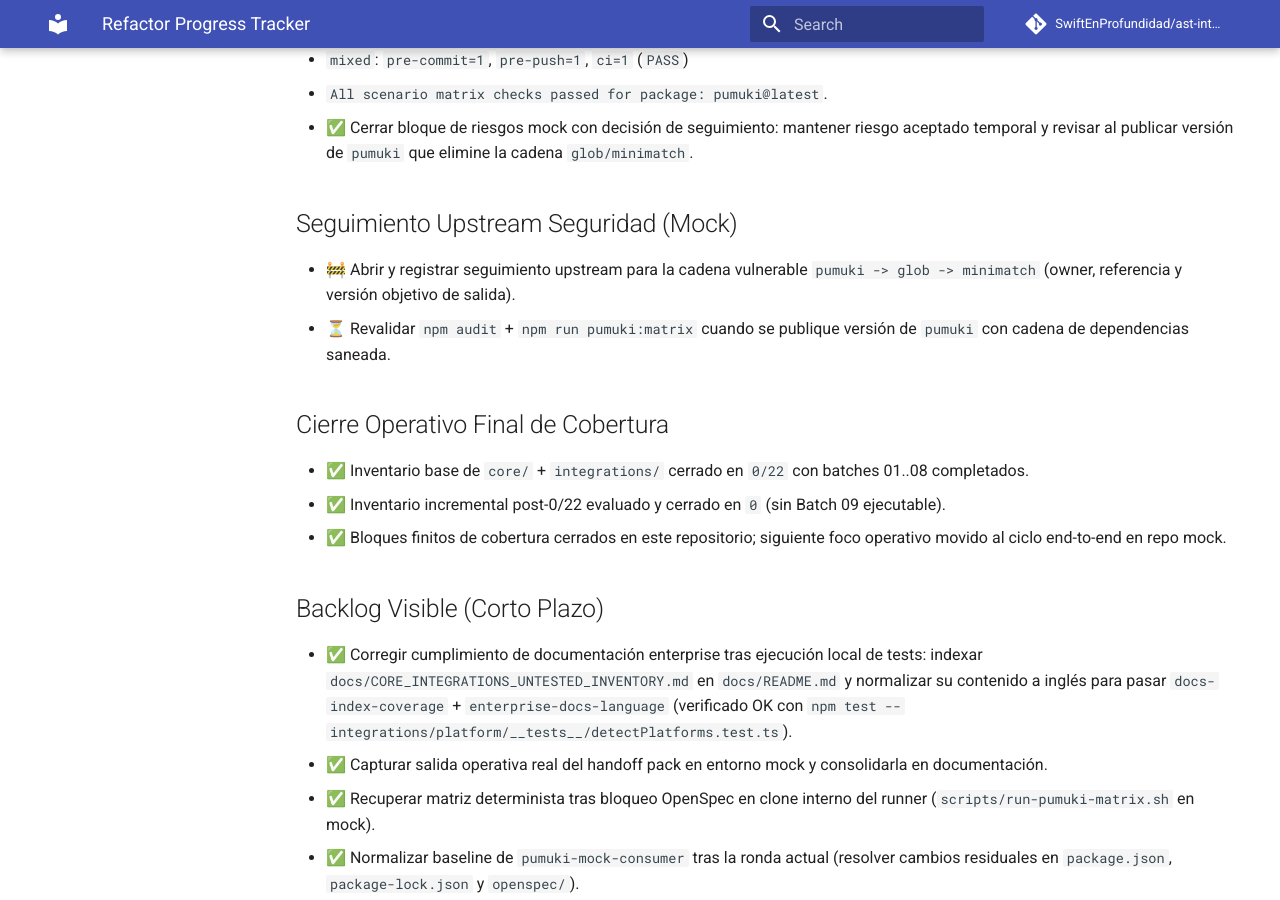
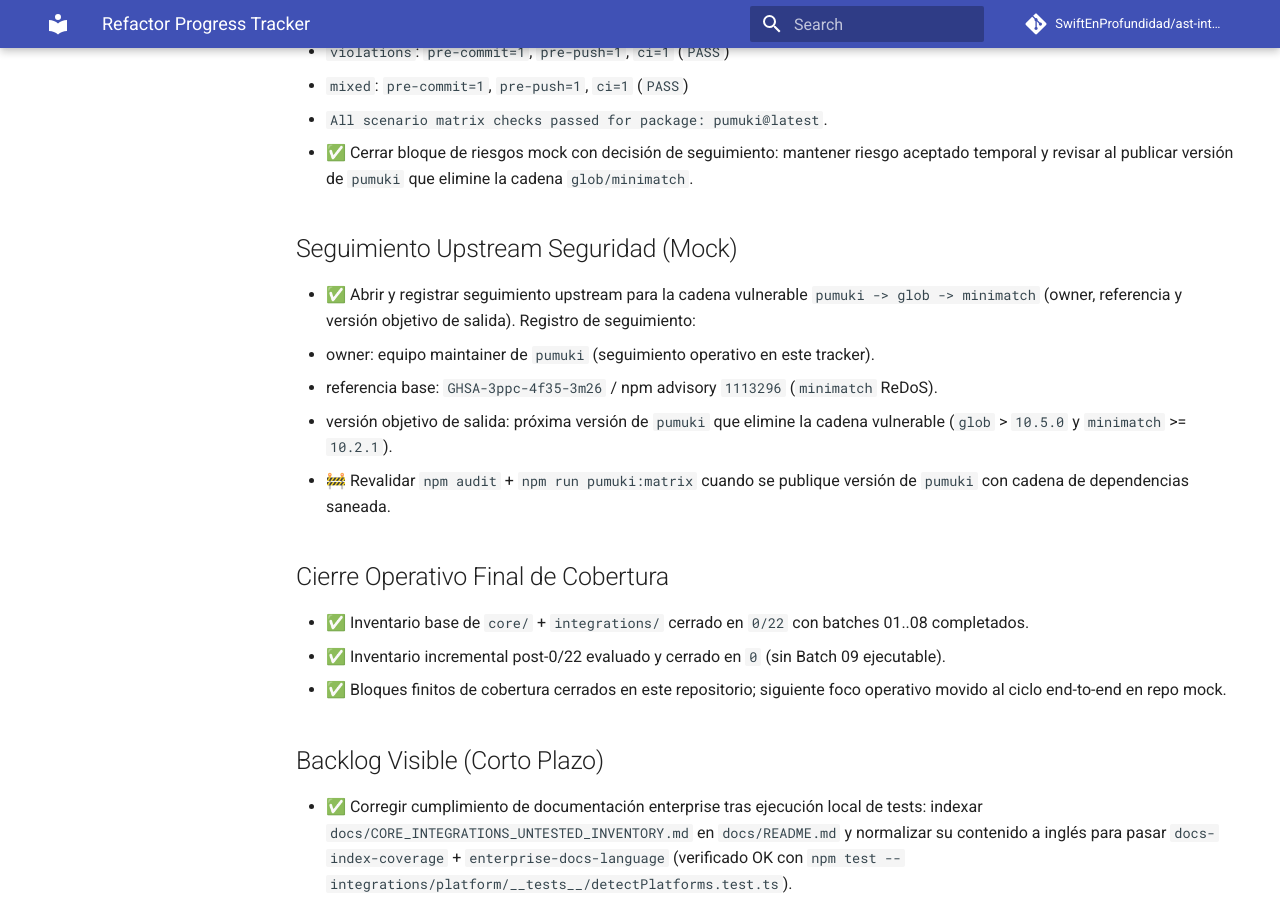
Before and after one commit to SwiftEnProfundidad/ast-intelligence-hooks, an MkDocs documentation site: the page built from docs/REFRACTOR_PROGRESS.md, in a window 1280 px wide and 900 px high, scrolled down 1472 px. Built offline with MkDocs 1.6.1 and Material for MkDocs 9.7.7, drawn with Linux system fonts in a browser that asks for light colours; comment, search, counter and statistics services are not loaded; some of the changed text lies outside the part shown.

Commit message:
docs(tracker): register upstream security follow-up details

```diff
--- a/docs/REFRACTOR_PROGRESS.md
+++ b/docs/REFRACTOR_PROGRESS.md
@@ -11,7 +11,7 @@ Estado consolidado del refactor con seguimiento de tareas y evidencia del avance
 - ✅ Bloque finito anterior cerrado con inventario restante **0/22** archivos sin test directo.
 - ✅ Publicar cierre operativo final de la fase de cobertura (inventario base 0/22 + inventario incremental refinado 0).
 - ✅ Consolidar evidencia del ciclo mock ejecutado y cerrar ciclo en este tracker.
-- ⏳ Tarea activa actual: ver sección “Seguimiento Upstream Seguridad (Mock)” (única tarea en 🚧).
+- ⏳ Tarea activa actual: ver sección “Seguimiento Upstream Seguridad (Mock)” (única tarea en 🚧: revalidación cuando se publique versión saneada de `pumuki`).
 
 ## Próximo Ciclo Mock (Definición Atómica)
 - ✅ Definir y publicar comando único de arranque del ciclo mock + criterio de aceptación.
@@ -44,8 +44,12 @@ Estado consolidado del refactor con seguimiento de tareas y evidencia del avance
 - ✅ Cerrar bloque de riesgos mock con decisión de seguimiento: mantener riesgo aceptado temporal y revisar al publicar versión de `pumuki` que elimine la cadena `glob/minimatch`.
 
 ## Seguimiento Upstream Seguridad (Mock)
-- 🚧 Abrir y registrar seguimiento upstream para la cadena vulnerable `pumuki -> glob -> minimatch` (owner, referencia y versión objetivo de salida).
-- ⏳ Revalidar `npm audit` + `npm run pumuki:matrix` cuando se publique versión de `pumuki` con cadena de dependencias saneada.
+- ✅ Abrir y registrar seguimiento upstream para la cadena vulnerable `pumuki -> glob -> minimatch` (owner, referencia y versión objetivo de salida).
+  Registro de seguimiento:
+  - owner: equipo maintainer de `pumuki` (seguimiento operativo en este tracker).
+  - referencia base: `GHSA-3ppc-4f35-3m26` / npm advisory `1113296` (`minimatch` ReDoS).
+  - versión objetivo de salida: próxima versión de `pumuki` que elimine la cadena vulnerable (`glob` > `10.5.0` y `minimatch` >= `10.2.1`).
+- 🚧 Revalidar `npm audit` + `npm run pumuki:matrix` cuando se publique versión de `pumuki` con cadena de dependencias saneada.
 
 ## Cierre Operativo Final de Cobertura
 - ✅ Inventario base de `core/` + `integrations/` cerrado en `0/22` con batches 01..08 completados.
```
